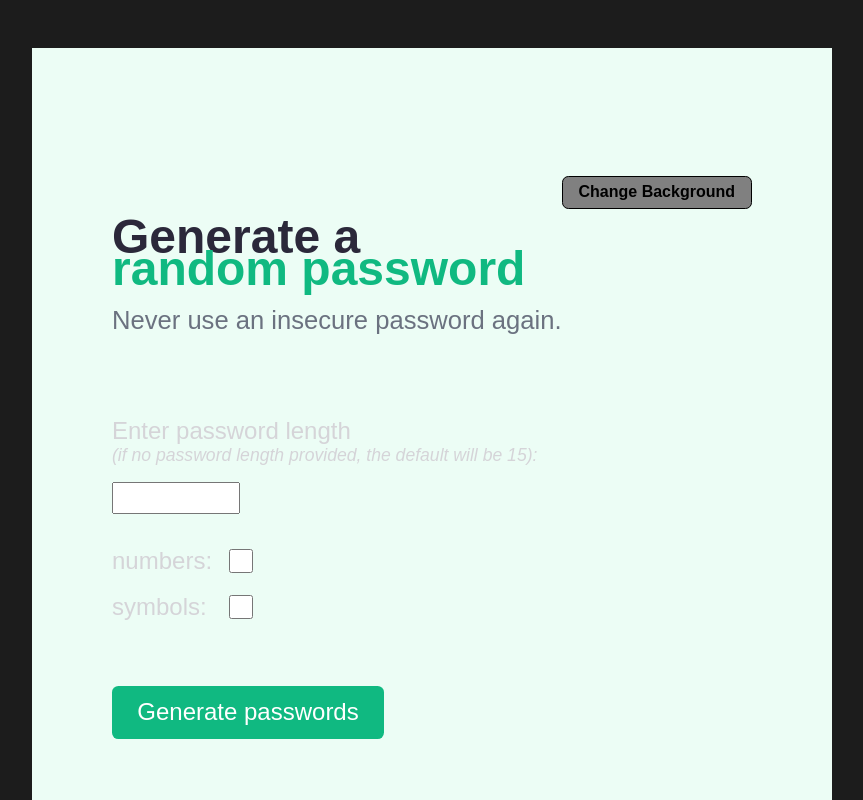
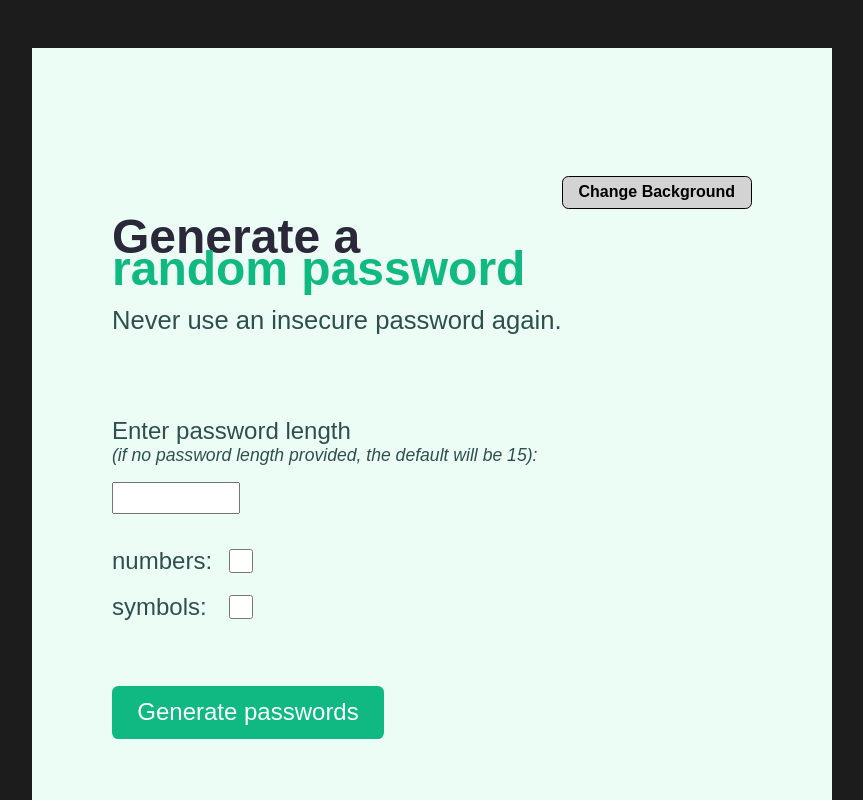
Before and after one commit to ayii365/password-generator-app, a website built with Vite: page Scrim-s04k02i/index.html in a window 1280 px wide. Both pictures are taken after a click on the button "Change Background". Shown: the top 800 px of the page, without its empty margins (208-1071 px from the left). Built offline with nearby package versions, Linux system fonts and the light colour scheme.

Commit message:
style: Change text colour of labels. Update background colour on hover for change background button

```diff
--- a/Scrim-s04k02i/index.css
+++ b/Scrim-s04k02i/index.css
@@ -154,7 +154,7 @@ hr {
 }
 
 .bg-btn {
-    background-color: gray;
+    background-color: lightgray;
     margin-left: auto;
     border: solid black 0.1rem;
     border-radius: var(--border-radius);
@@ -165,7 +165,7 @@ hr {
 }
 .bg-btn:hover {
     cursor: pointer;
-    background-color: lightgray;
+    background-color: lightgreen;
 }
 .bg-btn:active {
     background-color: white;
@@ -181,8 +181,8 @@ hr {
 .container.light .title-cta {
     color: #10B981;
 }
-.container.light .header p {
-    color: #6B7280;
+.container.light .header p ,.container.light label{
+    color: darkslategray;
 }
 .container.light hr {
     border-color: #D5D4D8;
```
Also changed, not shown: Scrim-s04k02i/index.html (+0 -7 lines).
